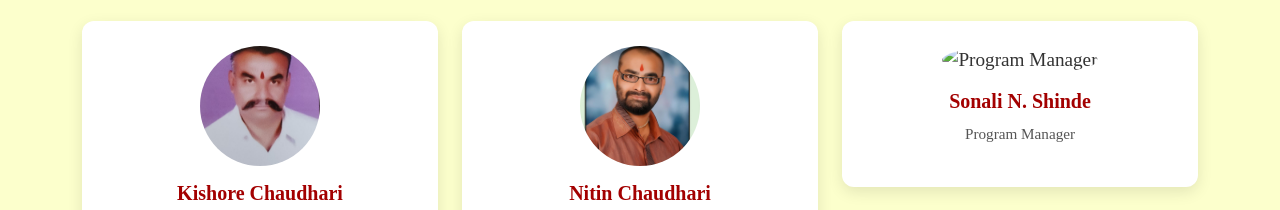
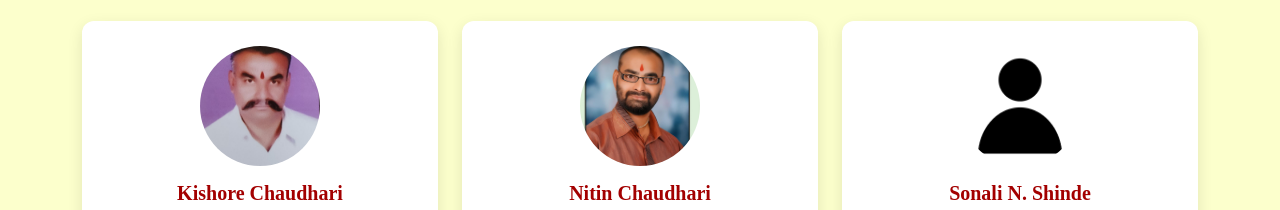
Before and after one commit to ckirti-git/kirtingo, a plain HTML site: page About_Us.html in a window 1280 px wide. Shown: the part 996-1206 px from the top of the page. Drawn offline with nearby package versions, Linux system fonts and the light colour scheme.

Commit message:
Update About_Us.html

```diff
--- a/About_Us.html
+++ b/About_Us.html
@@ -102,7 +102,7 @@
           </div>
           <div class="col-md-4" data-aos="fade-up" data-aos-delay="300">
             <div class="team-card">
-              <img src="Images/Sonali.jpg" alt="Program Manager">
+              <img src="Images/Sonali.png" alt="Program Manager">
               <h5>Sonali N. Shinde</h5>
               <p>Program Manager</p>
             </div>
```
